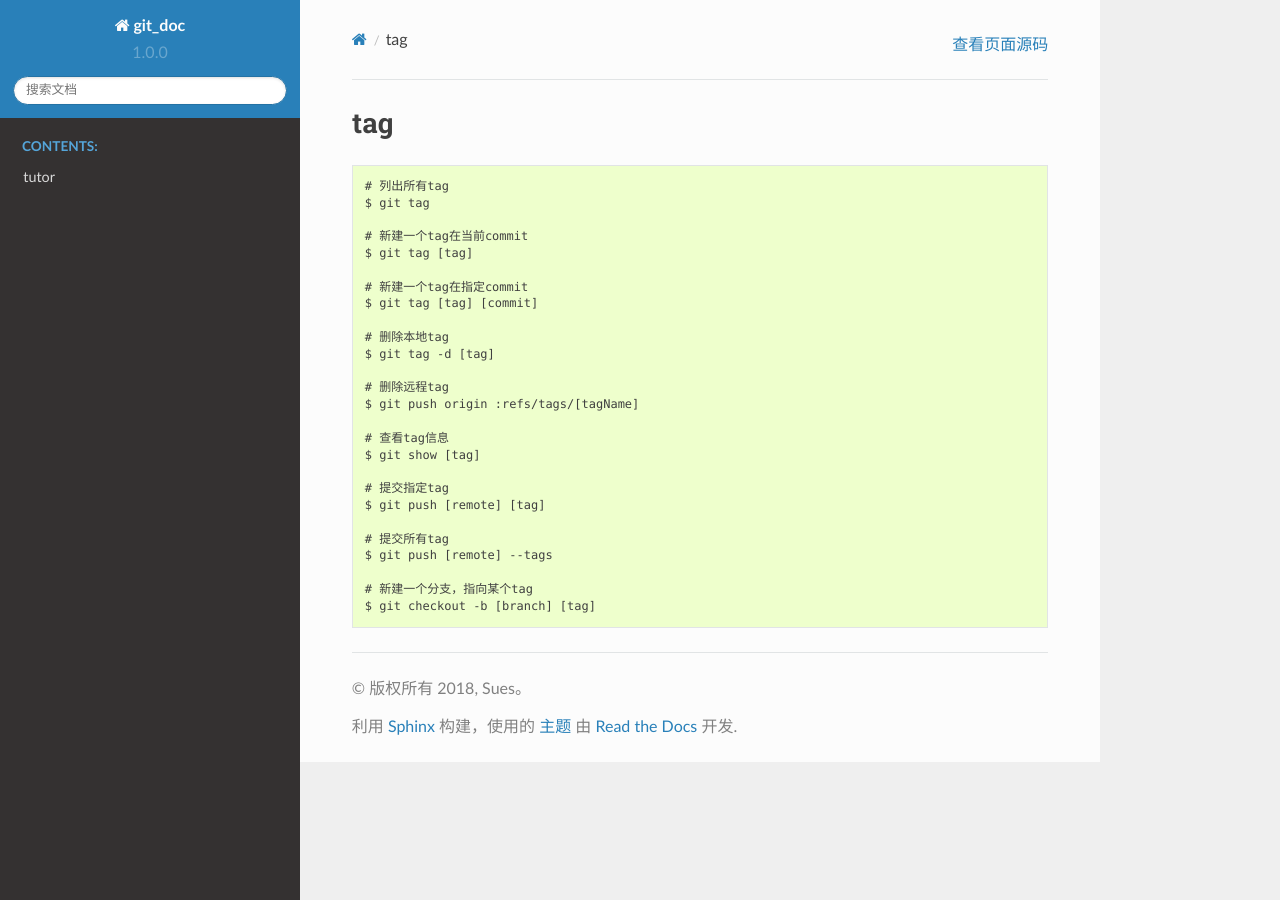
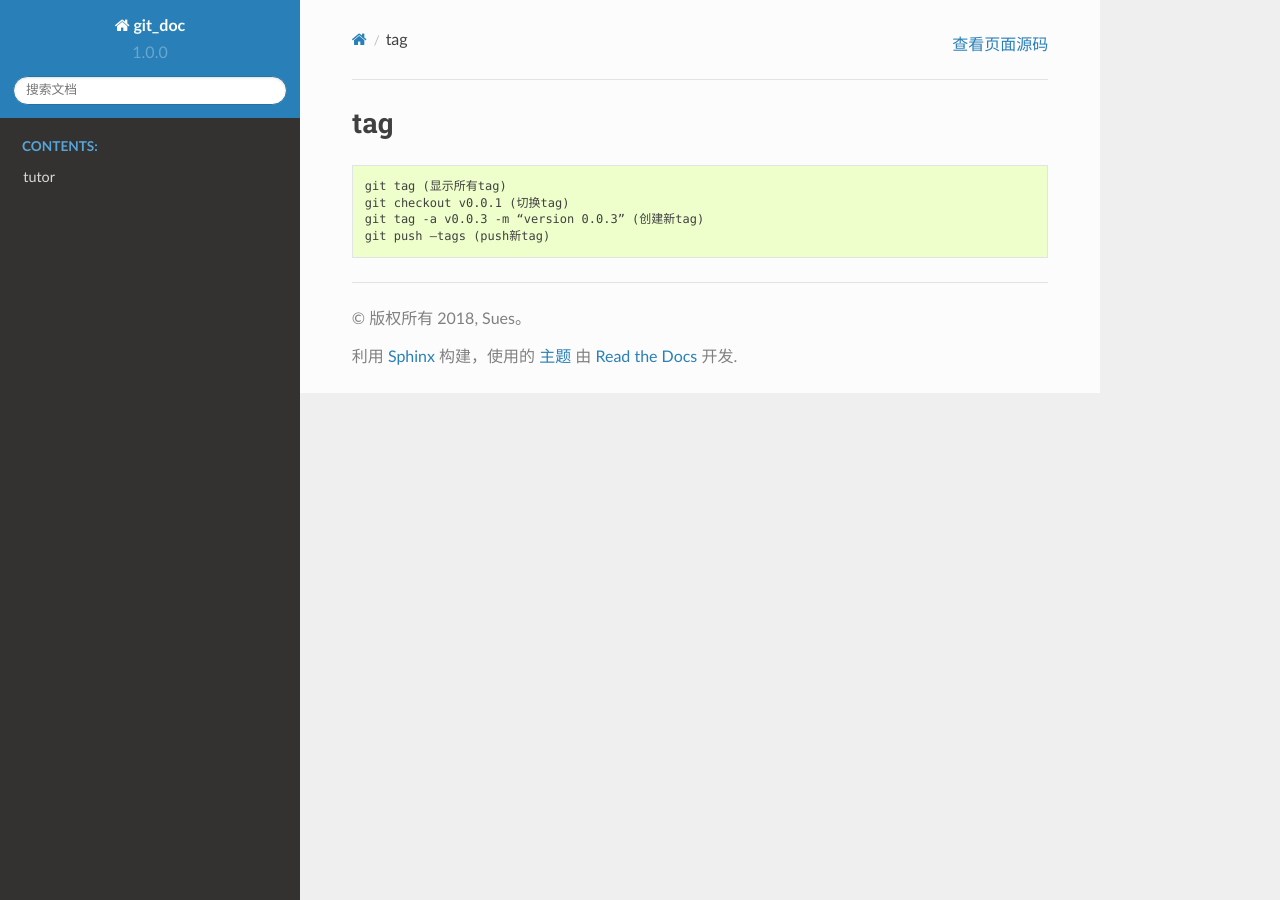
Before and after one commit to lisider/git_doc, a Sphinx documentation site: the page built from source/tag.rst, in a window 1280 px wide. Built offline with Sphinx 7.4.7 and the Read the Docs theme 2.0.0, drawn with Linux system fonts in a browser that asks for light colours; formulas are drawn with MathJax 3.

```diff
--- a/source/tag.rst
+++ b/source/tag.rst
@@ -1,30 +1,9 @@
 tag
-=============
+===============
+
 ::
 
-     # 列出所有tag
-     $ git tag
-
-     # 新建一个tag在当前commit
-     $ git tag [tag]
-
-     # 新建一个tag在指定commit
-     $ git tag [tag] [commit]
-
-     # 删除本地tag
-     $ git tag -d [tag]
-
-     # 删除远程tag
-     $ git push origin :refs/tags/[tagName]
-
-     # 查看tag信息
-     $ git show [tag]
-
-     # 提交指定tag
-     $ git push [remote] [tag]
-
-     # 提交所有tag
-     $ git push [remote] --tags
-
-     # 新建一个分支，指向某个tag
-     $ git checkout -b [branch] [tag]
+     git tag (显示所有tag)
+     git checkout v0.0.1 (切换tag)
+     git tag -a v0.0.3 -m “version 0.0.3” (创建新tag)
+     git push –tags (push新tag)
```
Also changed, not shown: source/000.rst (deleted, +0 -78 lines), source/README.md (added, +29 -0 lines), source/command_all.rst (added, +40 -0 lines), source/common_process_command.rst (added, +153 -0 lines), tag.rst (deleted, +0 -9 lines), source/bind.rst (renamed from bind.rst), source/other.rst (renamed from other.rst), source/stash.rst (renamed from stash.rst).
